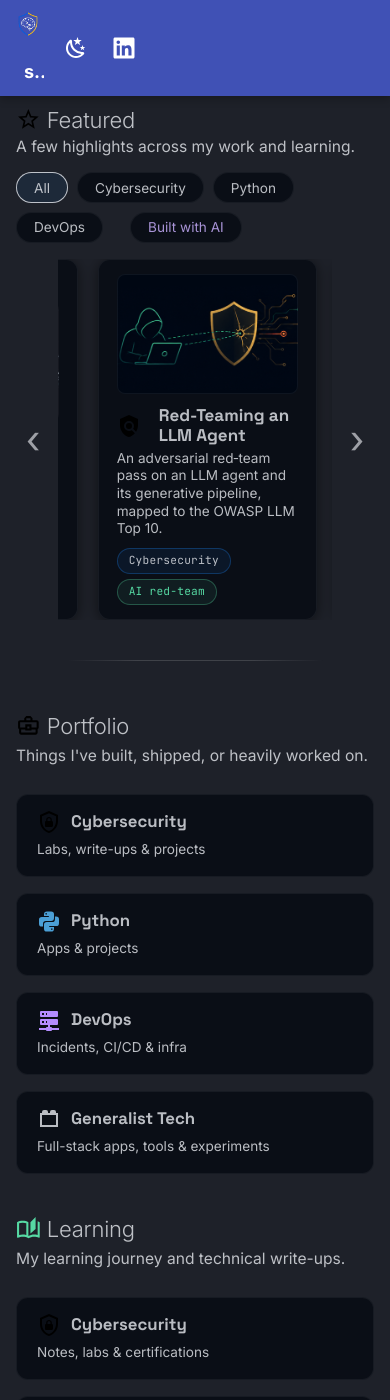
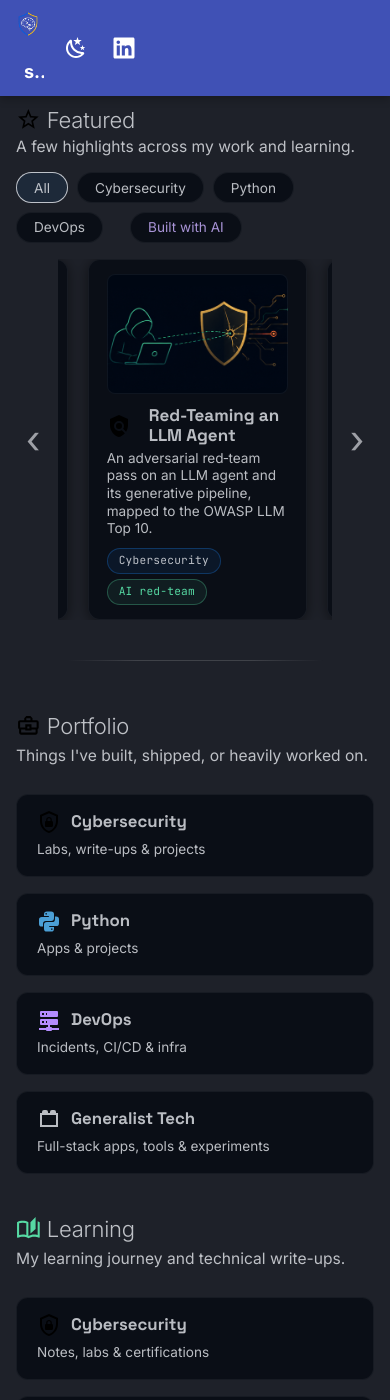
Before and after one commit to skyejen/skyejen.github.io, an MkDocs documentation site: the page built from docs/index.md, in a window 390 px wide and 1400 px high, scrolled down 734 px. Built offline with MkDocs 1.6.1 and Material for MkDocs 9.7.7, drawn with Linux system fonts in a browser that asks for light colours.

Commit message:
fix: centre the mobile carousel focus card (even peek)

```diff
--- a/docs/stylesheets/local.css
+++ b/docs/stylesheets/local.css
@@ -255,7 +255,7 @@ body:has(.sj-hero) .sj-hub h2 { margin-top: 0.5rem; margin-bottom: 0.12rem; padd
 
   /* Featured carousel: keep the JS slide (no scroll-snap override), modest centred peek,
      no dark mask, uniform heights, shadow, full descriptions, a touch more inner padding */
-  .sj-carousel-track { -webkit-mask-image: none !important; mask-image: none !important; scroll-padding-left: 2rem; align-items: stretch; }
+  .sj-carousel-track { -webkit-mask-image: none !important; mask-image: none !important; scroll-padding-left: 1.5rem; align-items: stretch; }
   .sj-carousel-track .sj-feat-card { flex: 0 0 80%; }
   .sj-carousel-btn { opacity: 0.8; }
   .sj-feat-card {
```
